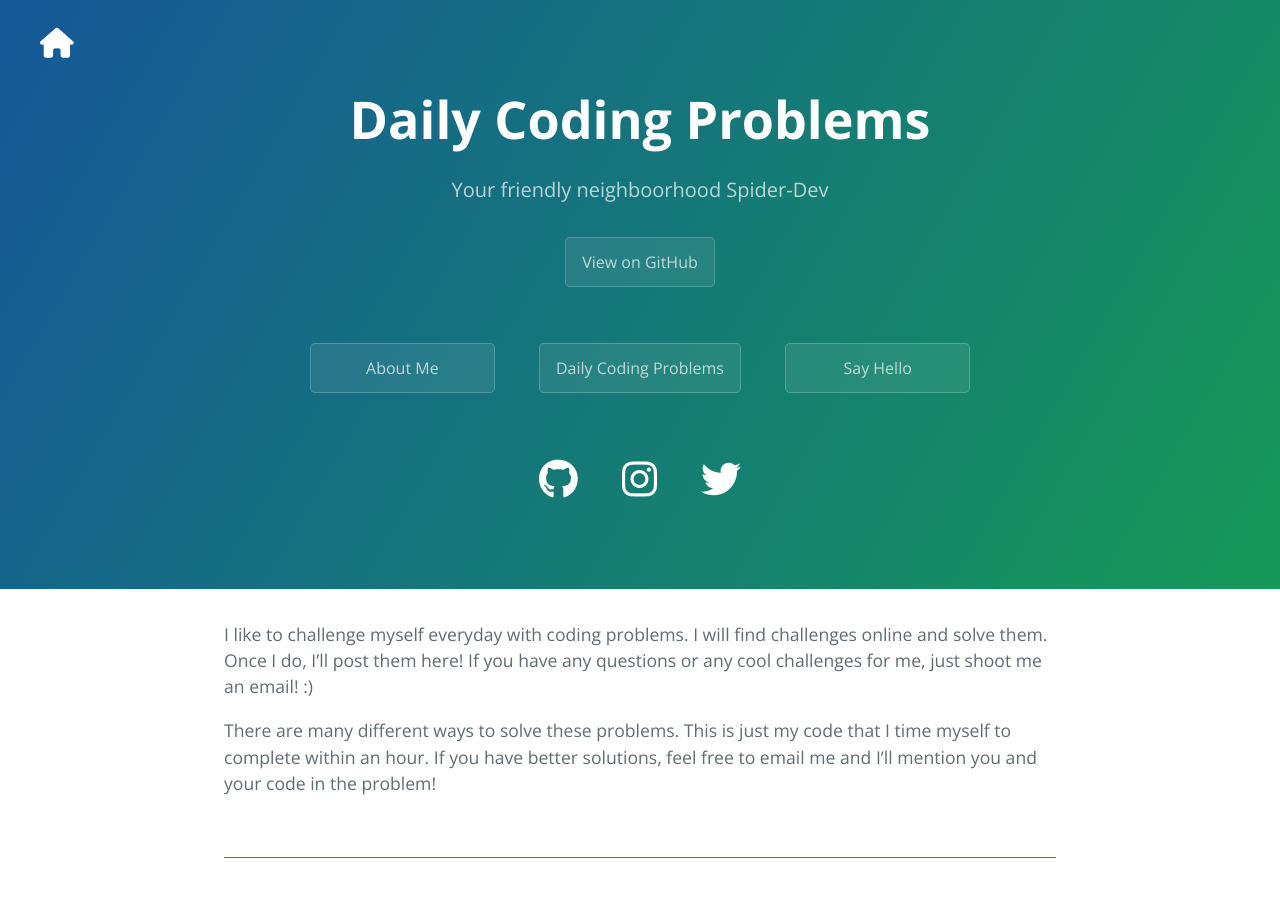
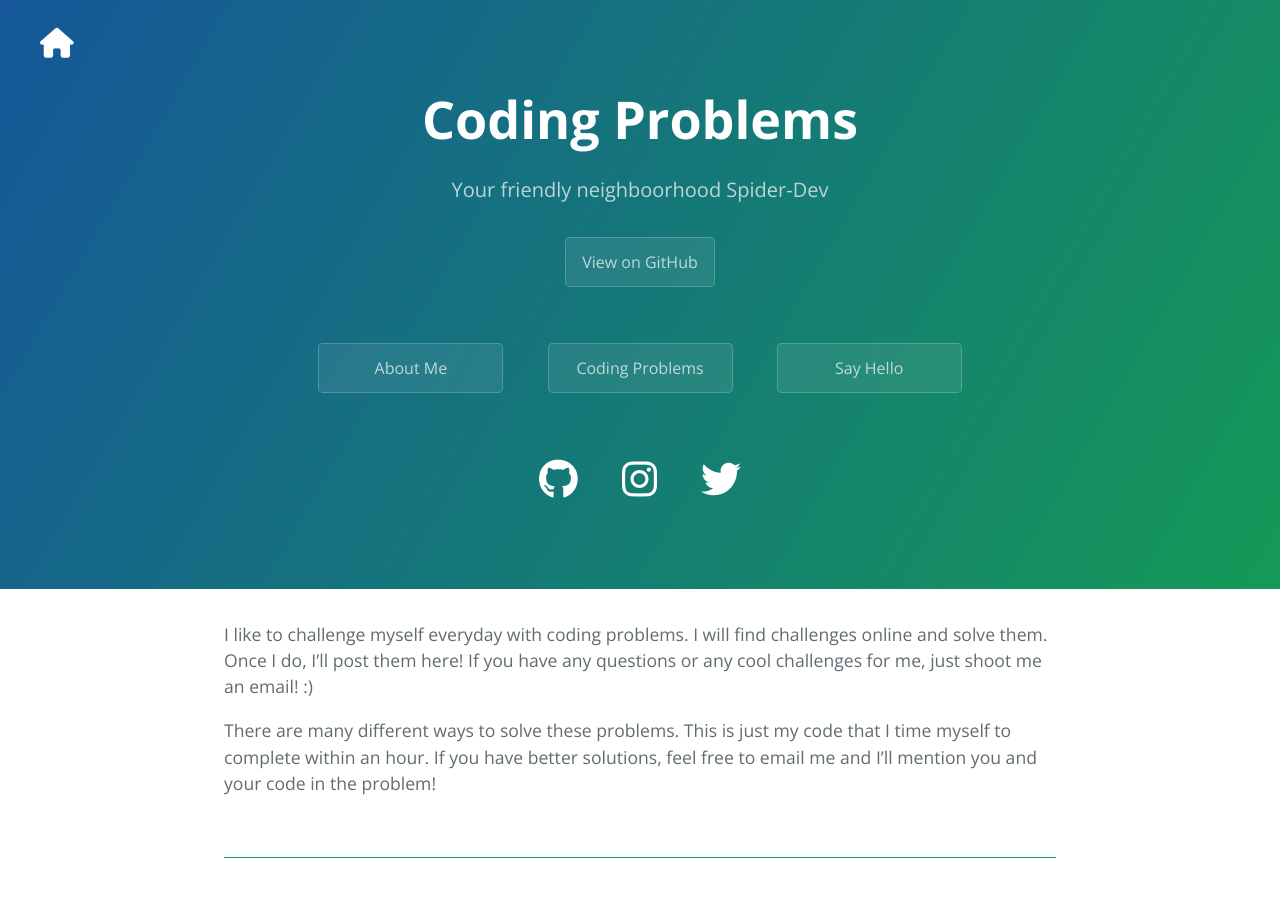
Before and after one commit to ArelySkywalker/ArelySkywalker.github.io_ARCHIVE, a Jekyll site: the page built from code.md, in a window 1280 px wide and 900 px high. Shown: the top 897 px of the window. Built offline with Jekyll 4.4.1, drawn with Linux system fonts in a browser that asks for light colours; nearby versions of some CDN libraries.

Commit message:
remove daily since I slack sometimes

```diff
--- a/_layouts/about.html
+++ b/_layouts/about.html
@@ -36,7 +36,7 @@
       <ul class="menu">
           <li><a href="about.html" class="btn">About Me</a></li>
           <!-- <li><a href="resume.html" class="btn">Resume</a></li> -->
-          <li><a href="code.html" class="btn">Daily Coding Problems</a></li>
+          <li><a href="code.html" class="btn">Coding Problems</a></li>
           <li><a href="mailto:arelymts@gmail.com" class="btn">Say Hello</a></li>
       </ul>
       <ul class="menu social">
--- a/_layouts/code.html
+++ b/_layouts/code.html
@@ -37,7 +37,7 @@
       <ul class="menu">
           <li><a href="about.html" class="btn">About Me</a></li>
           <!-- <li><a href="resume.html" class="btn">Resume</a></li> -->
-          <li><a href="code.html" class="btn">Daily Coding Problems</a></li>
+          <li><a href="code.html" class="btn">Coding Problems</a></li>
           <li><a href="mailto:arelymts@gmail.com" class="btn">Say Hello</a></li>
       </ul>
       <ul class="menu social">
--- a/_layouts/default.html
+++ b/_layouts/default.html
@@ -36,7 +36,7 @@
       <ul class="menu">
           <li><a href="about.html" class="btn">About Me</a></li>
           <!-- <li><a href="resume.html" class="btn">Resume</a></li> -->
-          <li><a href="code.html" class="btn">Daily Coding Problems</a></li>
+          <li><a href="code.html" class="btn">Coding Problems</a></li>
           <li><a href="mailto:arelymts@gmail.com" class="btn">Say Hello</a></li>
       </ul>
       <ul class="menu social">
--- a/_layouts/resume.html
+++ b/_layouts/resume.html
@@ -36,7 +36,7 @@
       <ul class="menu">
           <li><a href="about.html" class="btn">About Me</a></li>
           <!-- <li><a href="resume.html" class="btn">Resume</a></li> -->
-          <li><a href="code.html" class="btn">Daily Coding Problems</a></li>
+          <li><a href="code.html" class="btn">Coding Problems</a></li>
           <li><a href="mailto:arelymts@gmail.com" class="btn">Say Hello</a></li>
       </ul>
       <ul class="menu social">
--- a/code.md
+++ b/code.md
@@ -1,6 +1,6 @@
 ---
 layout: code
-title: Daily Coding Problems
+title: Coding Problems
 ---
 
 I like to challenge myself everyday with coding problems. I will find challenges online and solve them. Once I do, I'll post them here! If you have any questions or any cool challenges for me, just shoot me an email! :)
```
